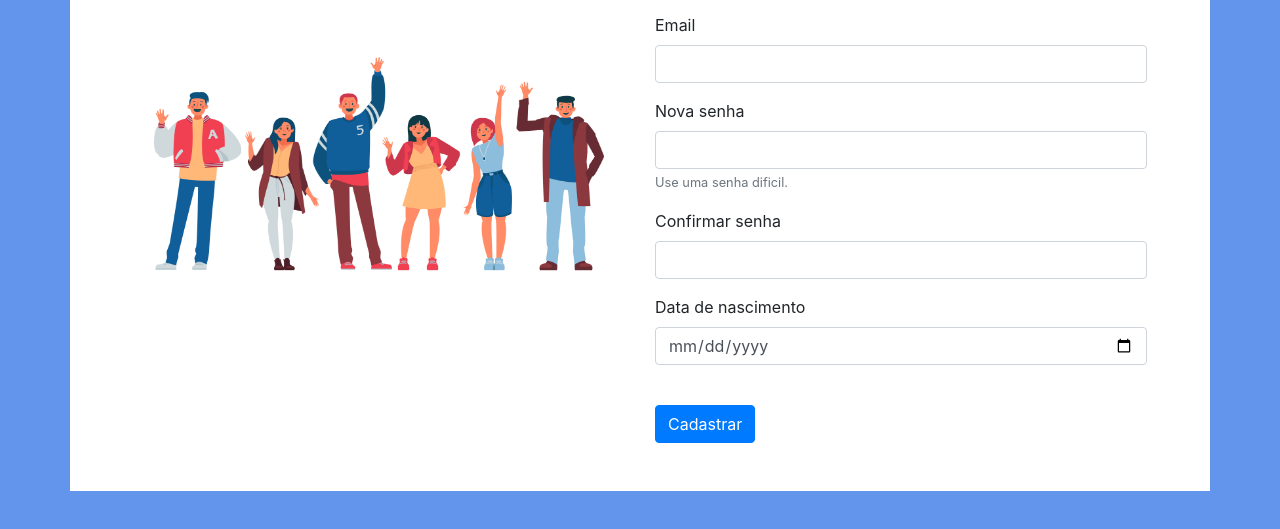
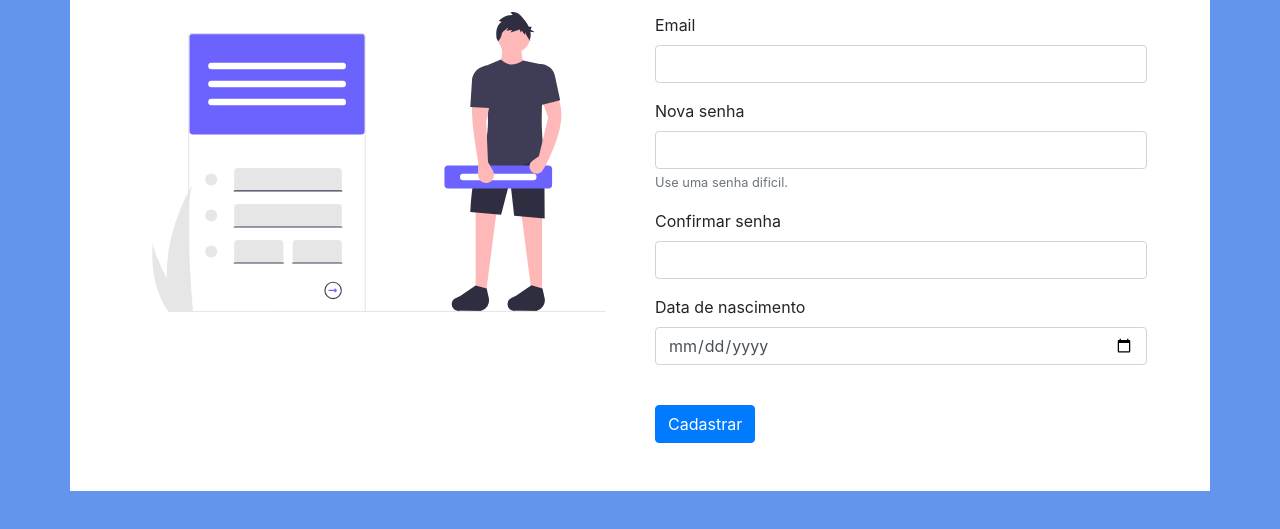
Before and after one commit to williambokl/redesocial, a website: page index.html in a window 1280 px wide. Shown: the part 251-780 px from the top of the page. Drawn offline with nearby package versions, Linux system fonts and the light colour scheme.

Commit message:
alterar imag

```diff
--- a/index.html
+++ b/index.html
@@ -15,7 +15,7 @@
 
     <div class="container"style="background-color: #ffffff; margin-top: 84px;">
         <div class="row align-items-center form-create-user">
-            <img class="col-sm" src="img/3186535.jpg" style="max-height: 300px;">
+            <img class="col-sm" src="img/undraw_profile_details_f8b7.svg" style="max-height: 300px;">
             <div class="col-sm">
                 <form onsubmit="userController.criarCadastro(event)">
                     <h2>Faça seu cadastro</h2>
```
Also changed, not shown: img/undraw_profile_details_f8b7.svg (added).
